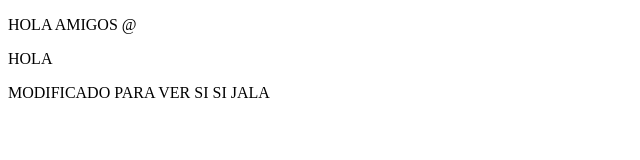
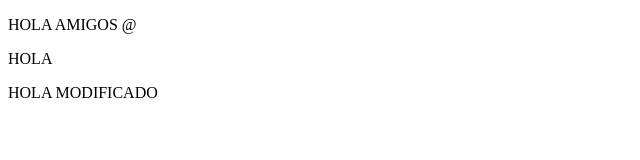
Before and after one commit to alexpro23-commis/repocitorio, a plain HTML site: page index.html in a window 1280 px wide. Shown: the whole page, without its empty margins (0-640 px from the left). Drawn offline with Linux system fonts and the light colour scheme.

Commit message:
Update paragraph content in index.html

```diff
--- a/index.html
+++ b/index.html
@@ -9,7 +9,8 @@
     <p>HOLA AMIGOS @ </p>
 
     <P>HOLA</P>
-    <p>MODIFICADO PARA VER SI SI JALA</p>
+    <p>HOLA MODIFICADO</p>
+
 
 
 </body>
```
